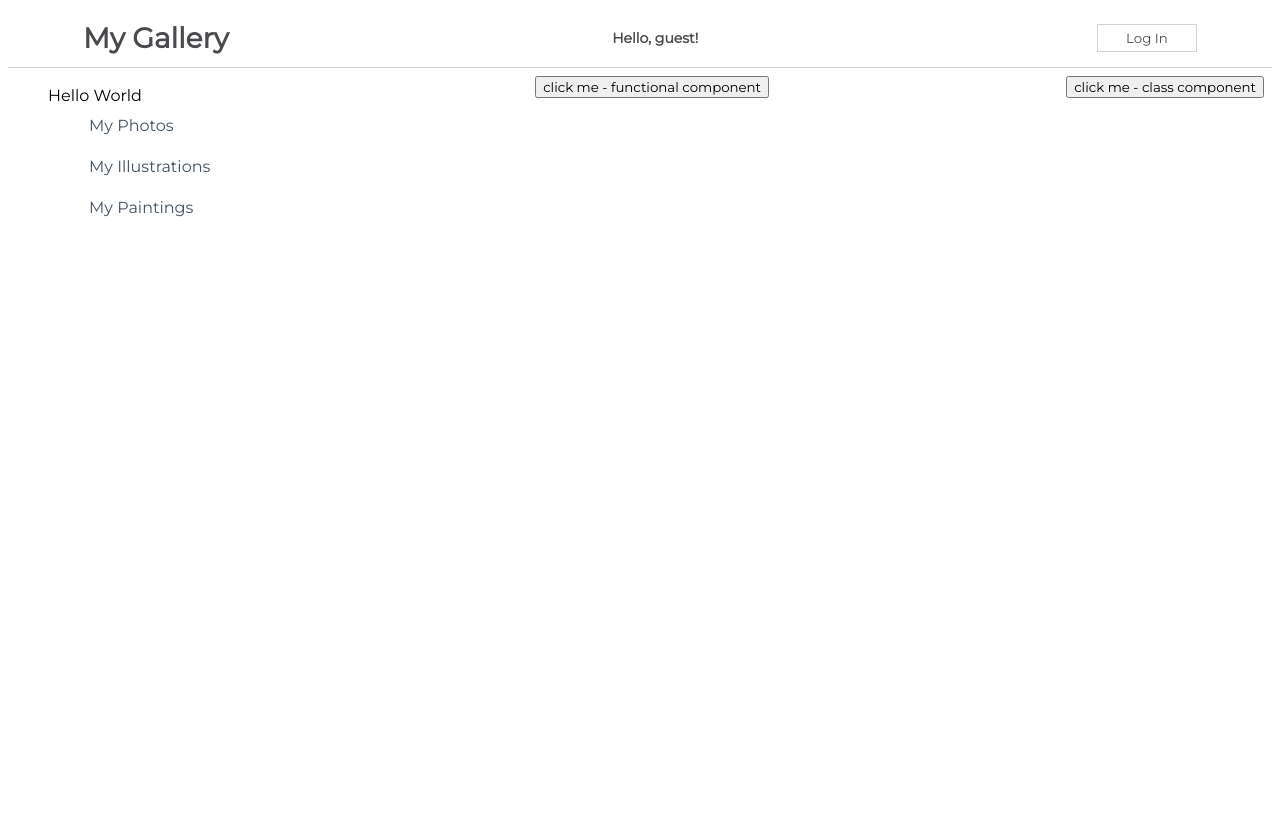
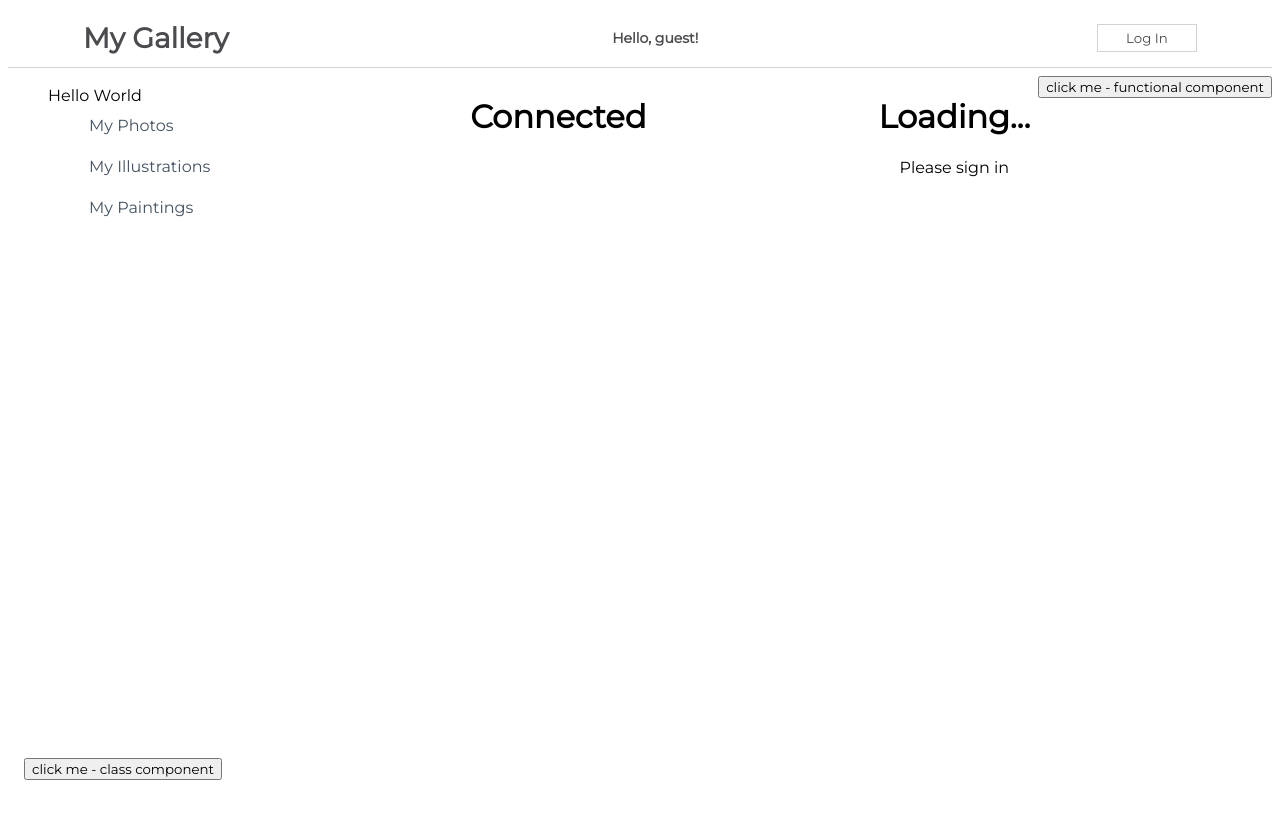
Before and after one commit to Jays-T/react-challenges, a React (Create React App) app in the folder my-app/: page / in a window 1280 px wide. Built offline with nearby package versions, Linux system fonts and the light colour scheme.

Commit message:
testing conditional rendering components

```diff
--- a/my-app/src/App.js
+++ b/my-app/src/App.js
@@ -3,6 +3,8 @@ import EventsClass from './components/EventsClass';
 import EventsFunctional from './components/EventsFunctional';
 import NavBarSimple from './components/NavBarSimple';
 import Sidebar from './components/Sidebar';
+import ConditionalRenderingFunctional from './components/ConditionalRenderingFunctional';
+import ConditionalRenderingClass from './components/ConditionalRenderingClass';
 
 function App() {
   return (
@@ -10,6 +12,8 @@ function App() {
       {/* Add your components here */}
       <NavBarSimple />
       <Sidebar word="World" first="Photos" second="Illustrations" third="Paintings"/>
+      <ConditionalRenderingFunctional connected={true} />
+      <ConditionalRenderingClass isLoaded={false} />
       <EventsFunctional />
       <EventsClass />
     </div>
--- /dev/null
+++ b/my-app/src/components/ConditionalRenderingClass.js
@@ -0,0 +1,36 @@
+import React, { Component } from 'react'
+
+export class ConditionalRenderingClass extends Component {
+    constructor(props) {
+        super(props)
+
+        this.state = {
+             isLoaded: false,
+             isLoggedIn: false
+        }
+    }
+
+    render() {
+        return (
+            <div>
+                <h1>{this.state.isLoaded ? 'Data loaded!' : 'Loading...'}</h1>
+                {this.state.isLoggedIn ? (
+                    <div>
+                        <p>Welcome to the site! Please complete the steps below:</p>
+                        <ol>
+                            <li>Confirm your email</li>
+                            <li>Complete your profile</li>
+                            <li>Subscribe to the newsletter</li>
+                        </ol>
+                    </div>
+                ) : (
+                    <div>
+                        <p>Please sign in</p>
+                    </div>
+                )}
+            </div>
+        )
+    }
+}
+
+export default ConditionalRenderingClass
--- /dev/null
+++ b/my-app/src/components/ConditionalRenderingFunctional.js
@@ -0,0 +1,11 @@
+import React from 'react'
+
+function ConditionalRenderingFunctional(props) {
+    return (
+        <div>
+            <h1>{props.connected ? 'Connected' : 'Not Connected'}</h1>
+        </div>
+    )
+}
+
+export default ConditionalRenderingFunctional
```
